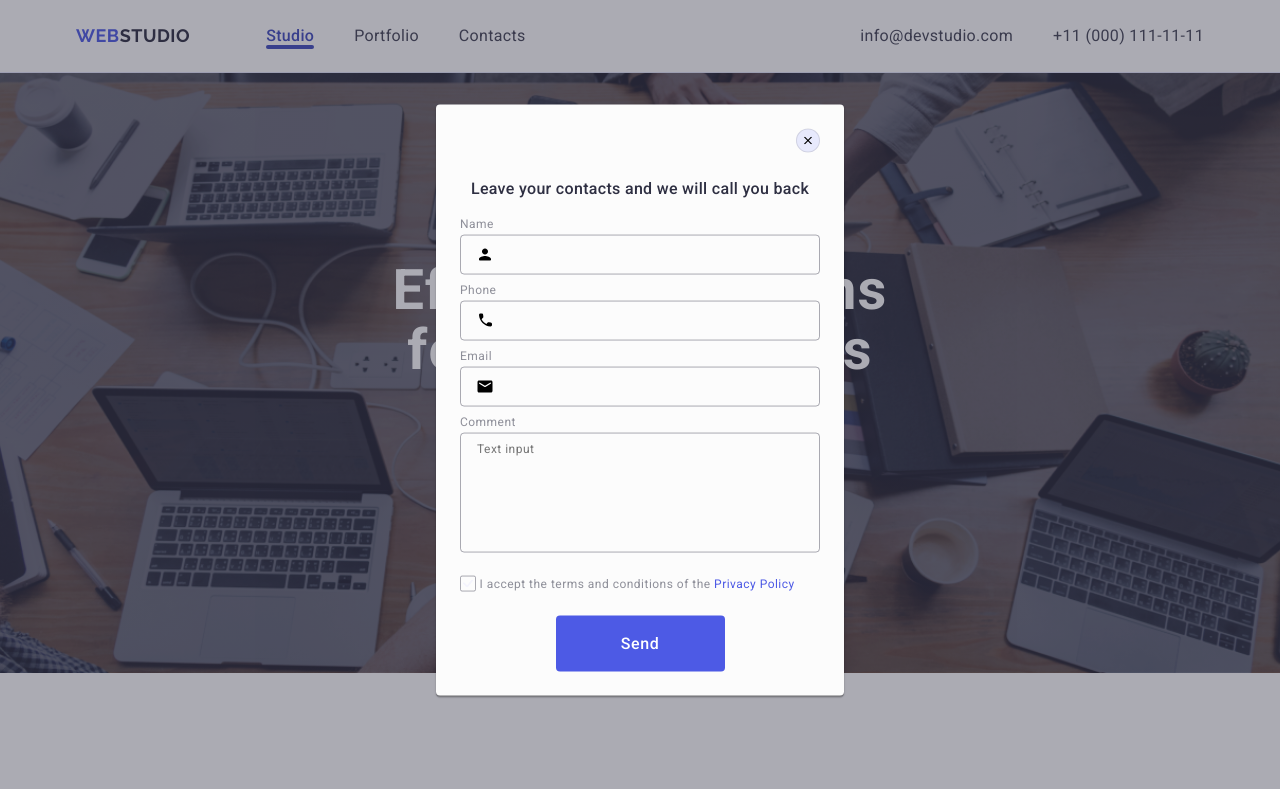
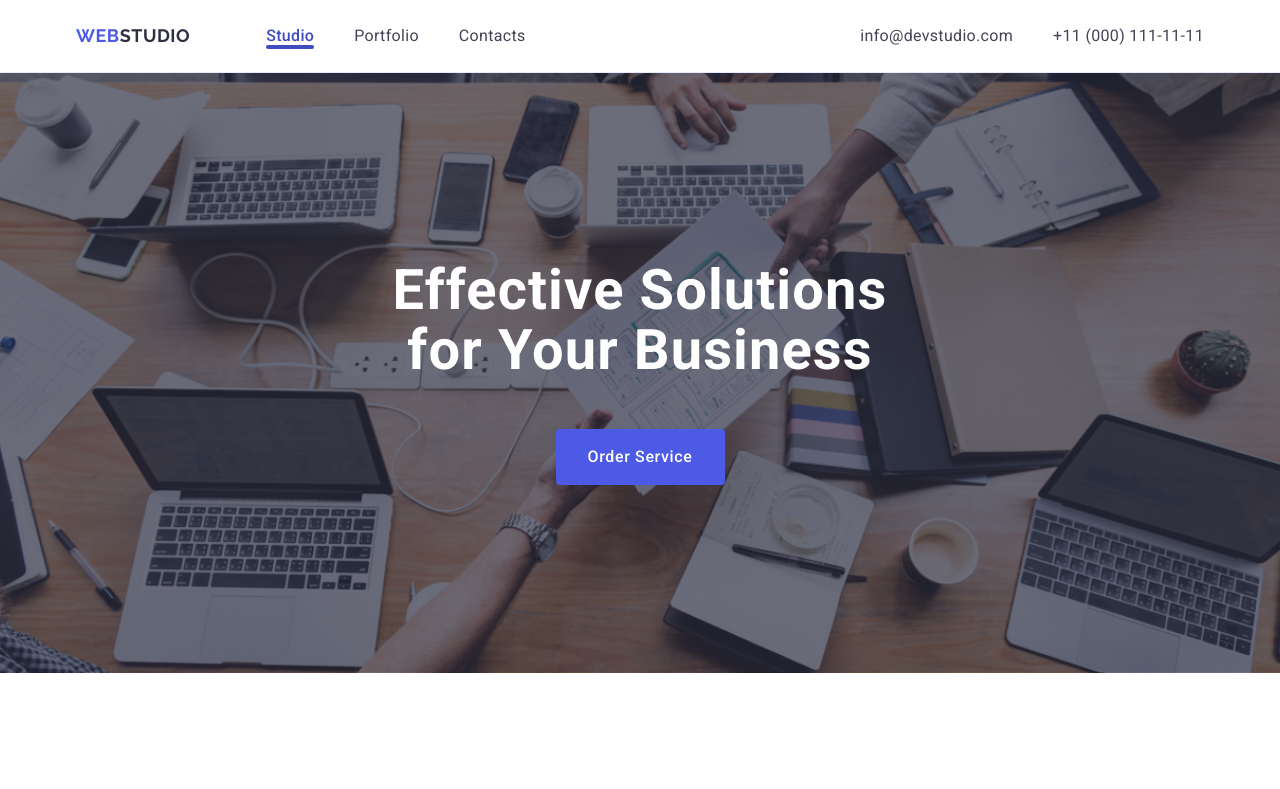
Before and after one commit to maks-frontend/goit-markup-hw-06, a plain HTML site: page index.html in a window 1280 px wide. Shown: the top 789 px of the page. Drawn offline with nearby package versions, Linux system fonts and the light colour scheme.

Commit message:
change-hw1

```diff
--- a/css/styles.css
+++ b/css/styles.css
@@ -19,9 +19,22 @@ img {
     height: auto;
 }
 .container {
-    padding: 0 15px 0 15px;
-    width: 1158px;
-    margin: 0 auto;
+    max-width: 288px;
+    padding-right: 16px;
+    padding-left: 16px;
+    margin-right: auto;
+    margin-left: auto;
+}
+@media screen and (min-width: 768px) {
+    .container {
+        max-width: 736px;
+    }
+}
+@media screen and (min-width: 1188px) {
+    .container {
+        padding: 0 15px 0 15px;
+        max-width: 1158px;
+    }
 }
 .wrap {
     margin: 0 auto;
@@ -639,6 +652,9 @@ ul {
 .link-modal  {
     color: #4d5ae5;
 }
+.hide {
+    display: none;
+}
 .button-end {
     margin: auto;
     transition: background-color 250ms cubic-bezier(0.4, 0, 0.2, 1);
--- a/index.html
+++ b/index.html
@@ -465,14 +465,13 @@
         </div>
       </div>
     </footer>
-    <div class="modal-container">
+    <div class="modal-container hide">
       <div class="modal-window">
         <button class="button-modal" type="button">
           <svg class="modal-icon" width="8" height="8">
             <use href="./images/icons.svg#icon-close-black" />
           </svg>
         </button>
-
         <p class="modal-title">Leave your contacts and we will call you back</p>
         <form class="modal-form">
           <div class="modal-form-box">
```
